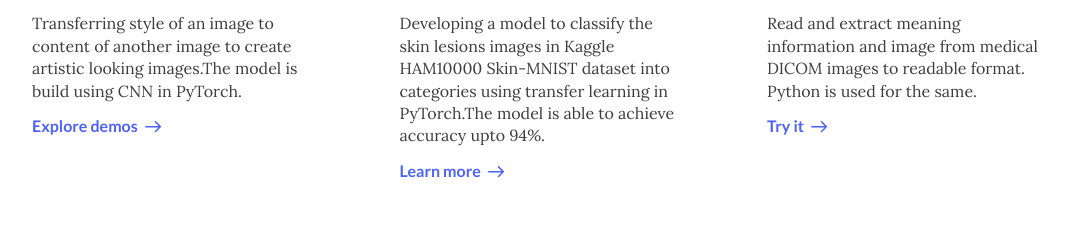
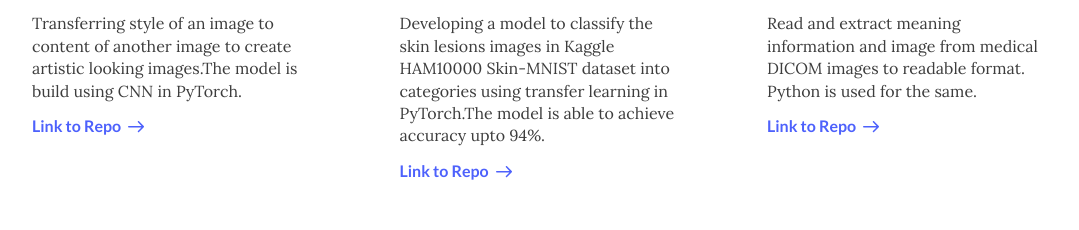
Before and after one commit to Thunderb07t/thunderb07t.github.io, a plain HTML site: page index.html in a window 1280 px wide. Shown: the part 1124-1354 px from the top of the page, without its empty margins (83-1162 px from the left). Drawn offline with Linux system fonts and the light colour scheme.

Commit message:
Update index.html

```diff
--- a/index.html
+++ b/index.html
@@ -79,21 +79,21 @@
         <div class="feature">
           <h3 class="feature__title"><img class="feature__icon" src="img/icons/abstract_icons/abstract-icon-1.svg"/><span class="feature__title_text">Style Transfer</span>
           </h3>
-          <p class="feature__content"><span>Transferring style of an image to content of another image to create artistic looking images.The model is build using CNN in PyTorch.</span></p><a class="feature__link" href="javascript:void(0);" target="_blank"><span>Explore demos</span><span class="icon"><svg viewBox="0 0 13 10" xmlns="http://www.w3.org/2000/svg"><path d="M12.823 4.164L8.954.182a.592.592 0 0 0-.854 0 .635.635 0 0 0 0 .88l2.836 2.92H.604A.614.614 0 0 0 0 4.604c0 .344.27.622.604.622h10.332L8.1 8.146a.635.635 0 0 0 0 .88.594.594 0 0 0 .854 0l3.869-3.982a.635.635 0 0 0 0-.88z" fill-rule="nonzero" fill="#00396B"/></svg></span></a>
+          <p class="feature__content"><span>Transferring style of an image to content of another image to create artistic looking images.The model is build using CNN in PyTorch.</span></p><a class="feature__link" href="javascript:void(0);" ><span>Link to Repo</span><span class="icon"><svg viewBox="0 0 13 10" xmlns="http://www.w3.org/2000/svg"><path d="M12.823 4.164L8.954.182a.592.592 0 0 0-.854 0 .635.635 0 0 0 0 .88l2.836 2.92H.604A.614.614 0 0 0 0 4.604c0 .344.27.622.604.622h10.332L8.1 8.146a.635.635 0 0 0 0 .88.594.594 0 0 0 .854 0l3.869-3.982a.635.635 0 0 0 0-.88z" fill-rule="nonzero" fill="#00396B"/></svg></span></a>
         </div>
       </li>
       <li class="features-01__item">
         <div class="feature">
           <h3 class="feature__title"><img class="feature__icon" src="img/icons/abstract_icons/abstract-icon-2.svg"/><span class="feature__title_text">Skin MNIST Classification</span>
           </h3>
-          <p class="feature__content"><span>Developing a model to classify the skin lesions images in Kaggle HAM10000 Skin-MNIST dataset into categories using transfer learning in PyTorch.The model is able to achieve accuracy upto 94%.</span></p><a class="feature__link" href="javascript:void(0);" target="_blank"><span>Learn more</span><span class="icon"><svg viewBox="0 0 13 10" xmlns="http://www.w3.org/2000/svg"><path d="M12.823 4.164L8.954.182a.592.592 0 0 0-.854 0 .635.635 0 0 0 0 .88l2.836 2.92H.604A.614.614 0 0 0 0 4.604c0 .344.27.622.604.622h10.332L8.1 8.146a.635.635 0 0 0 0 .88.594.594 0 0 0 .854 0l3.869-3.982a.635.635 0 0 0 0-.88z" fill-rule="nonzero" fill="#00396B"/></svg></span></a>
+          <p class="feature__content"><span>Developing a model to classify the skin lesions images in Kaggle HAM10000 Skin-MNIST dataset into categories using transfer learning in PyTorch.The model is able to achieve accuracy upto 94%.</span></p><a class="feature__link" href="https://github.com/Thunderb07t/Skin-Cancer-MNIST"><span>Link to Repo</span><span class="icon"><svg viewBox="0 0 13 10" xmlns="http://www.w3.org/2000/svg"><path d="M12.823 4.164L8.954.182a.592.592 0 0 0-.854 0 .635.635 0 0 0 0 .88l2.836 2.92H.604A.614.614 0 0 0 0 4.604c0 .344.27.622.604.622h10.332L8.1 8.146a.635.635 0 0 0 0 .88.594.594 0 0 0 .854 0l3.869-3.982a.635.635 0 0 0 0-.88z" fill-rule="nonzero" fill="#00396B"/></svg></span></a>
         </div>
       </li>
       <li class="features-01__item">
         <div class="feature">
           <h3 class="feature__title"><img class="feature__icon" src="img/icons/abstract_icons/abstract-icon-3.svg"/><span class="feature__title_text">DICOM File Processing</span>
           </h3>
-          <p class="feature__content"><span>Read and extract meaning information and image from medical DICOM images to readable format. Python is used for the same.</span></p><a class="feature__link" href="javascript:void(0);" target="_blank"><span>Try it</span><span class="icon"><svg viewBox="0 0 13 10" xmlns="http://www.w3.org/2000/svg"><path d="M12.823 4.164L8.954.182a.592.592 0 0 0-.854 0 .635.635 0 0 0 0 .88l2.836 2.92H.604A.614.614 0 0 0 0 4.604c0 .344.27.622.604.622h10.332L8.1 8.146a.635.635 0 0 0 0 .88.594.594 0 0 0 .854 0l3.869-3.982a.635.635 0 0 0 0-.88z" fill-rule="nonzero" fill="#00396B"/></svg></span></a>
+          <p class="feature__content"><span>Read and extract meaning information and image from medical DICOM images to readable format. Python is used for the same.</span></p><a class="feature__link" href="https://github.com/Thunderb07t/Processing-DICOM-Images" ><span>Link to Repo</span><span class="icon"><svg viewBox="0 0 13 10" xmlns="http://www.w3.org/2000/svg"><path d="M12.823 4.164L8.954.182a.592.592 0 0 0-.854 0 .635.635 0 0 0 0 .88l2.836 2.92H.604A.614.614 0 0 0 0 4.604c0 .344.27.622.604.622h10.332L8.1 8.146a.635.635 0 0 0 0 .88.594.594 0 0 0 .854 0l3.869-3.982a.635.635 0 0 0 0-.88z" fill-rule="nonzero" fill="#00396B"/></svg></span></a>
         </div>
       </li>
       <li class="features-01__item">
```
